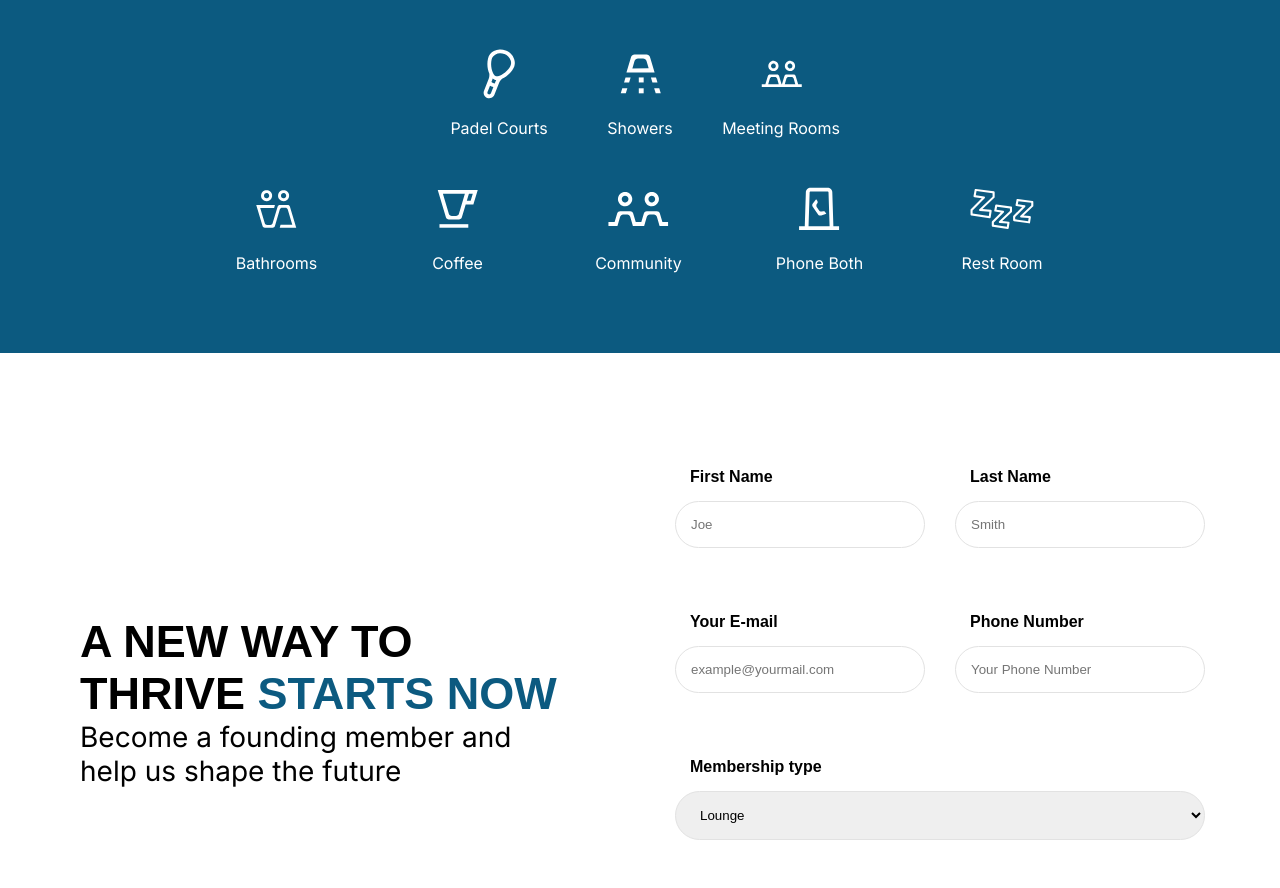
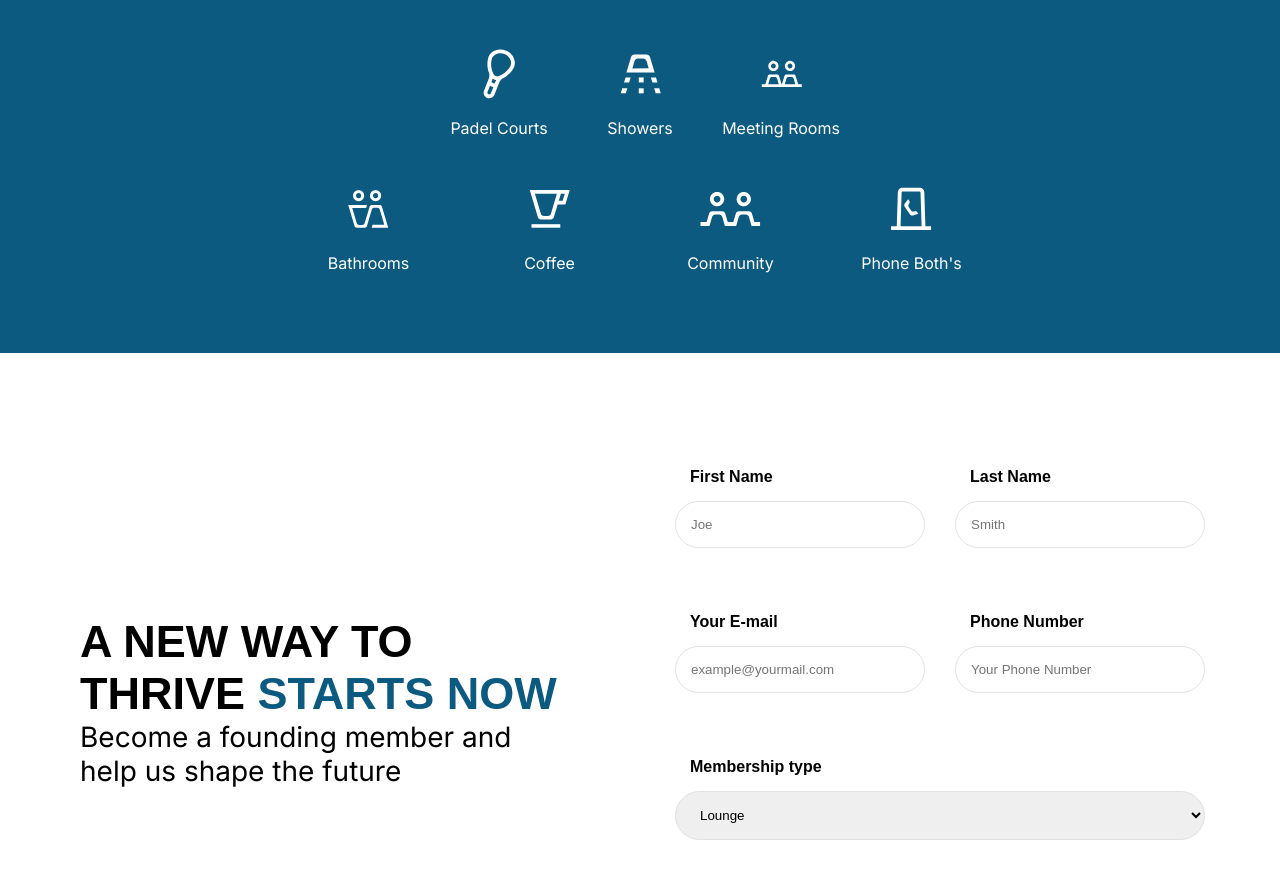
Before and after one commit to CPF-Floors/landing-area, a React (Vite) app: page / in a window 1280 px wide. Shown: the part 2560-3448 px from the top of the page. Built offline with nearby package versions, Linux system fonts and the light colour scheme; a web font is replaced by a local one.

Commit message:
[v1.0] - Icons update

```diff
--- a/src/components/Memberships.jsx
+++ b/src/components/Memberships.jsx
@@ -107,11 +107,7 @@ function Memberships() {
           </div>
           <div>
             <img src="/m2.svg" alt="" />
-            <p>Phone Both</p>
-          </div>
-          <div>
-            <img src="/m3.svg" alt="" />
-            <p>Rest Room</p>
+            <p>Phone Both&apos;s</p>
           </div>
         </div>
       </div>
@@ -129,7 +125,7 @@ function Memberships() {
           </div>
           <div className="includes-card-mobile">
             <img src="/m2.svg" alt="" />
-            <p>Phone Both</p>
+            <p>Phone Both&apos;s</p>
           </div>
           <div className="includes-card-mobile">
             <img src="/m5.svg" alt="" />
@@ -149,10 +145,6 @@ function Memberships() {
               Meeting <br /> Rooms
             </p>
           </div>
-          <div className="includes-card-mobile">
-            <img src="/m3.svg" alt="" />
-            <p>Rest Room</p>
-          </div>
         </div>
       </div>
     </>
```
